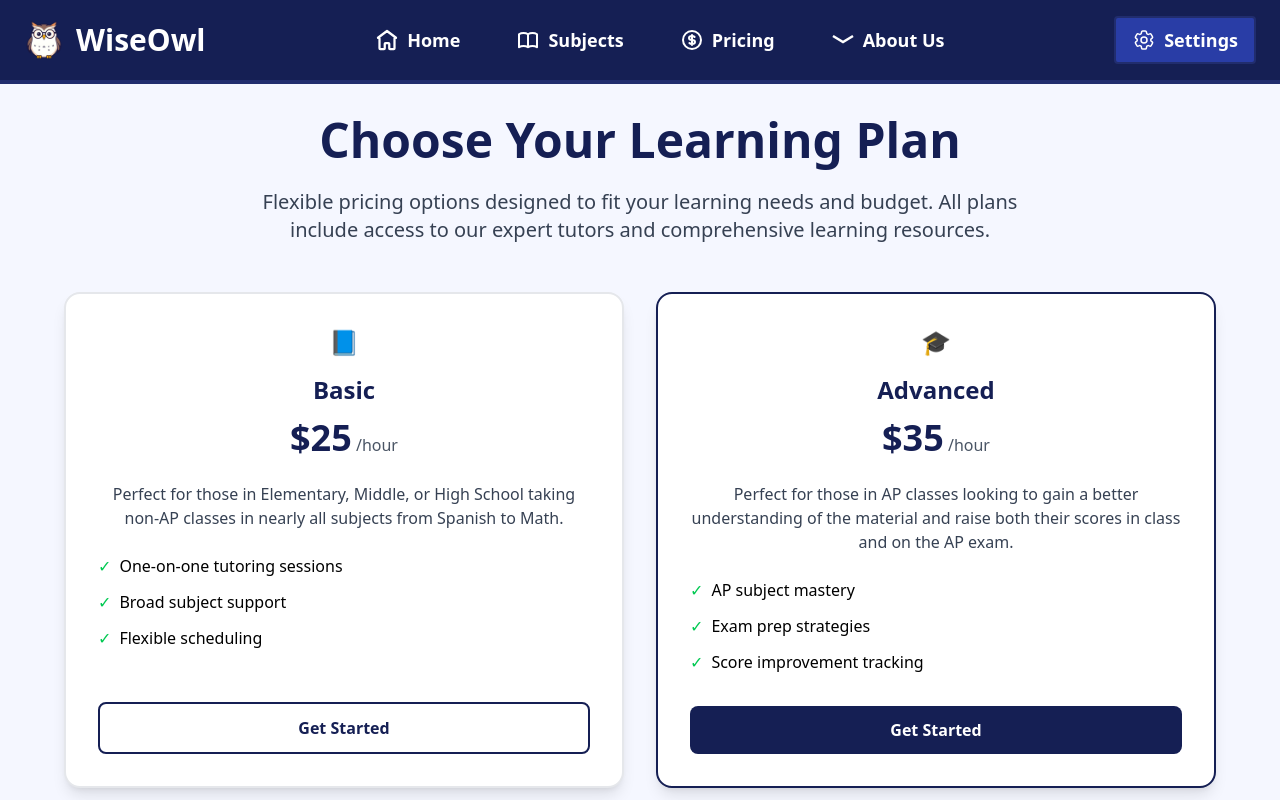
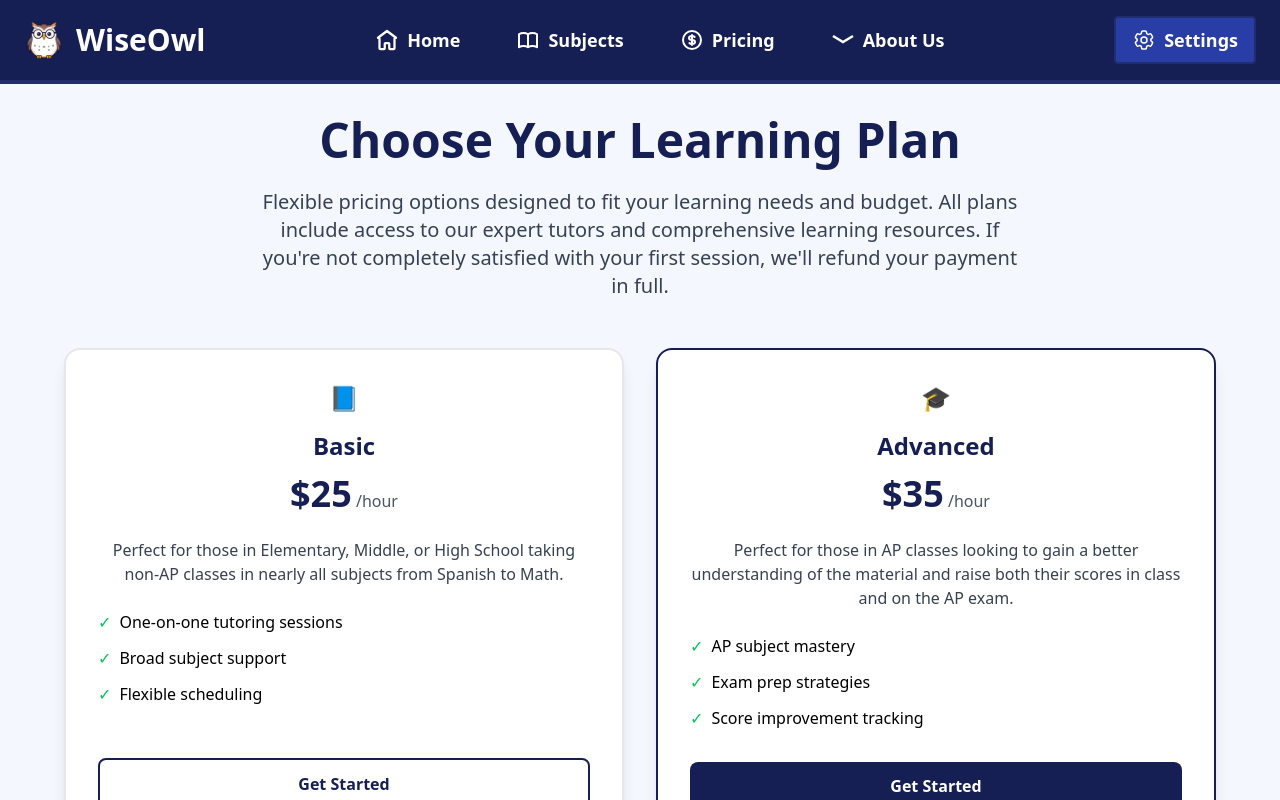
Before and after one commit to GavinCopley/svelte1, a SvelteKit app: page /pricing in a window 1280 px wide. Shown: the top 800 px of the page. Built offline with nearby package versions, Linux system fonts and the light colour scheme.

Commit message:
pricing page update

```diff
--- a/src/routes/pricing/+page.svelte
+++ b/src/routes/pricing/+page.svelte
@@ -14,6 +14,7 @@
   <h1 class="text-5xl font-bold text-[#151f54] mb-6">Choose Your Learning Plan</h1>
   <p class="text-xl text-gray-700 mb-8 max-w-3xl mx-auto">
     Flexible pricing options designed to fit your learning needs and budget. All plans include access to our expert tutors and comprehensive learning resources.
+    If you're not completely satisfied with your first session, we'll refund your payment in full.
   </p>
 </div>
 
```
